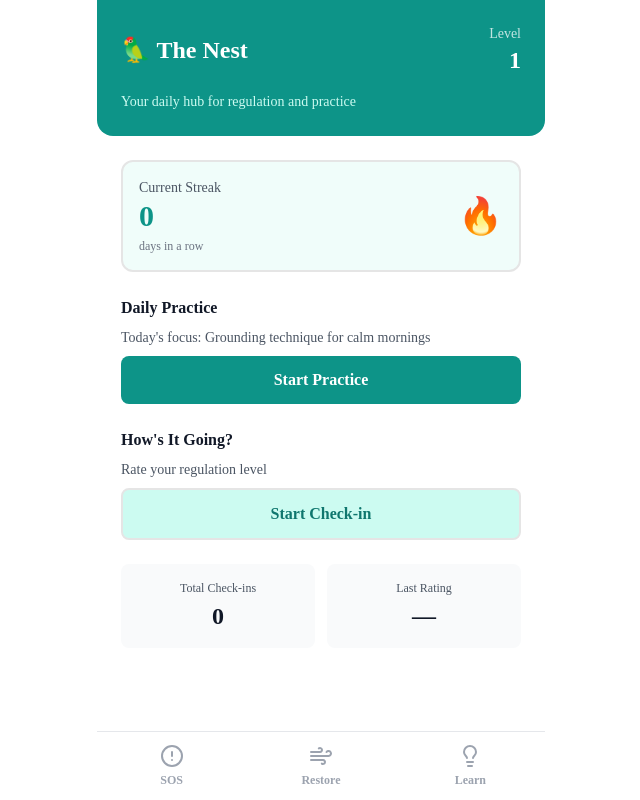
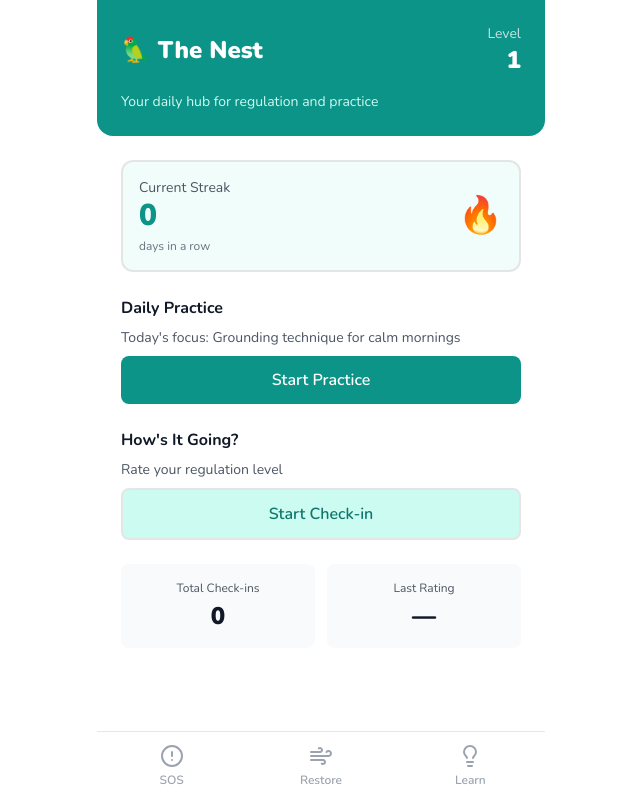
Before and after one commit to kyleholden1/kandu-app-og, a Next.js app: page / in a window 1280 px wide. Shown: the whole page, without its empty margins (319-959 px from the left). Built offline with nearby package versions, Linux system fonts and the light colour scheme.

Commit message:
Fix font: use Nunito properly via Next.js font loader

```diff
--- a/app/layout.tsx
+++ b/app/layout.tsx
@@ -1,5 +1,12 @@
 import type { Metadata } from "next";
+import { Nunito } from "next/font/google";
 import "./globals.css";
+
+const nunito = Nunito({
+  subsets: ["latin"],
+  weight: ["400", "600", "700", "900"],
+  variable: "--font-sans",
+});
 
 export const metadata: Metadata = {
   title: "Kandu Enhanced - Parenting Support",
@@ -14,13 +21,7 @@ export default function RootLayout({
   children: React.ReactNode;
 }) {
   return (
-    <html lang="en" suppressHydrationWarning>
-      <head>
-        <link
-          href="https://fonts.googleapis.com/css2?family=Nunito:wght@400;600;700;900&display=swap"
-          rel="stylesheet"
-        />
-      </head>
+    <html lang="en" suppressHydrationWarning className={nunito.variable}>
       <body className="font-sans antialiased bg-white text-gray-900">
         <div className="max-w-md mx-auto bg-white min-h-screen flex flex-col">
           {children}
```
